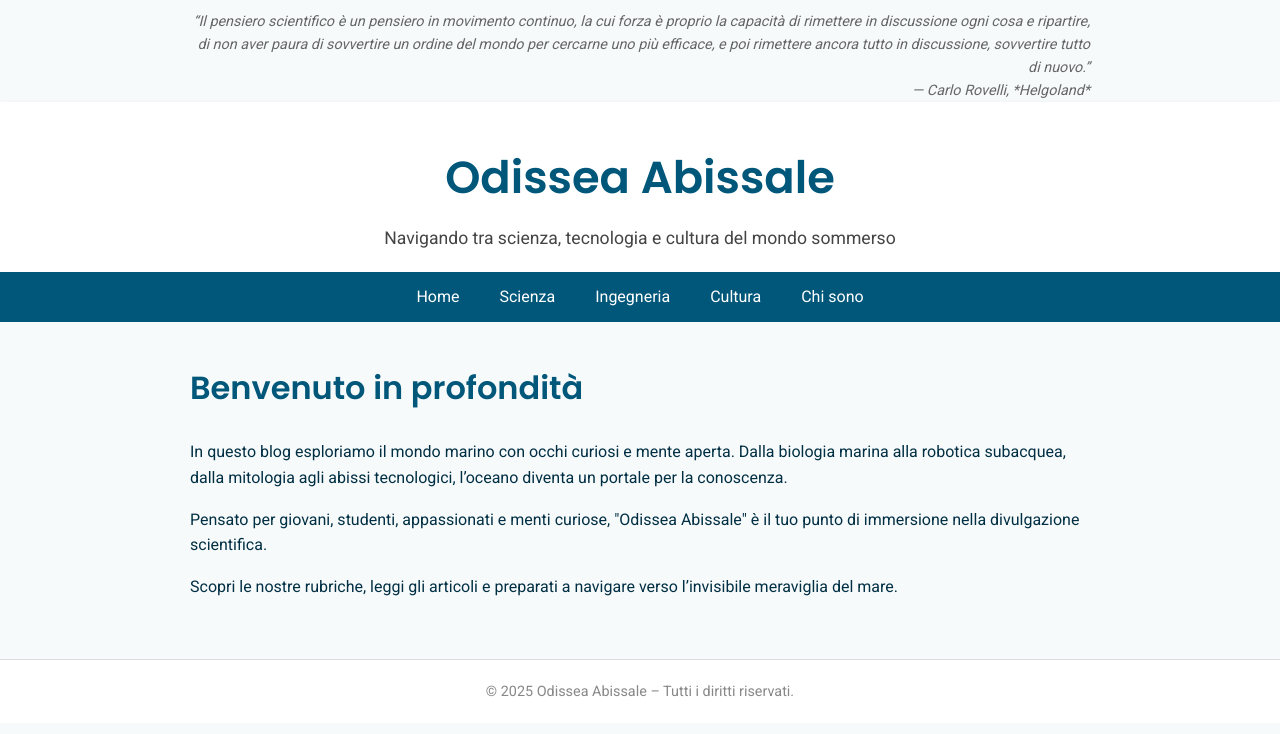
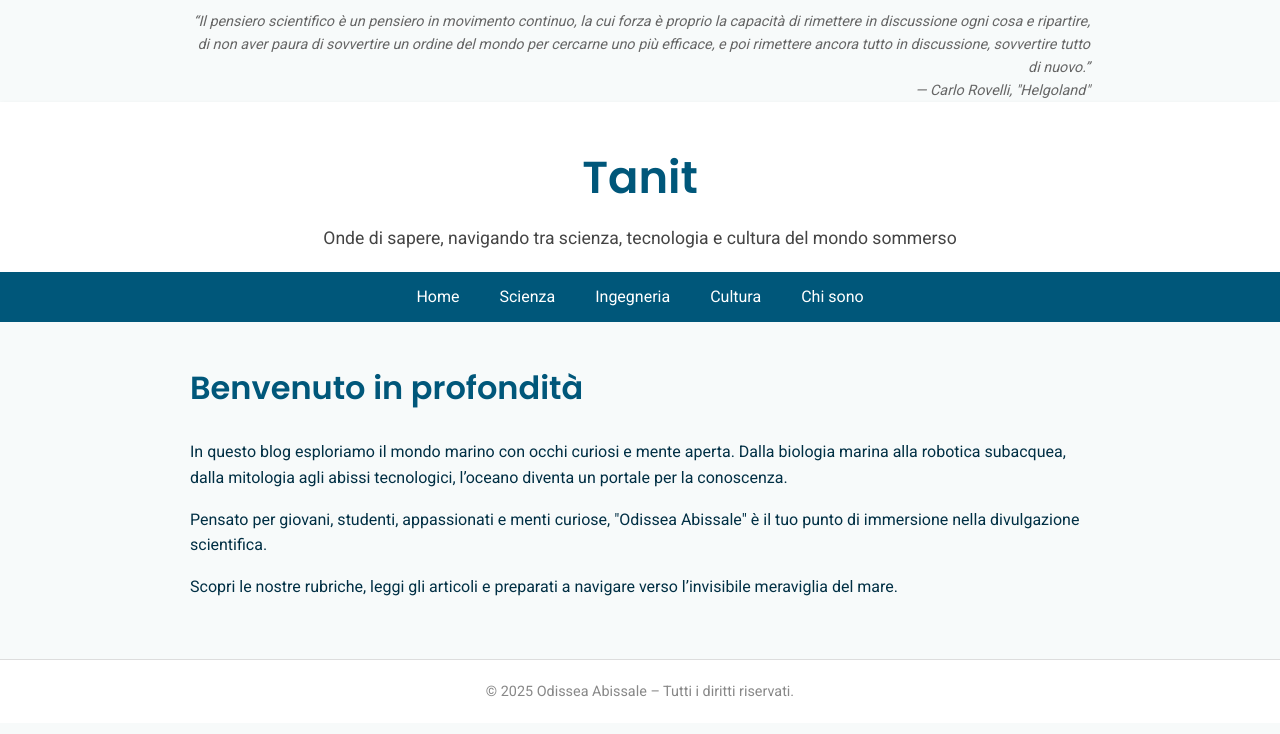
Before and after one commit to matteo-falace/tanit, a plain HTML site: page index.html in a window 1280 px wide. Drawn offline with Linux system fonts and the light colour scheme.

Commit message:
Update index.html

```diff
--- a/index.html
+++ b/index.html
@@ -94,12 +94,12 @@
 
   <div class="quote">
     “Il pensiero scientifico è un pensiero in movimento continuo, la cui forza è proprio la capacità di rimettere in discussione ogni cosa e ripartire, di non aver paura di sovvertire un ordine del mondo per cercarne uno più efficace, e poi rimettere ancora tutto in discussione, sovvertire tutto di nuovo.”
-    <br>— <em>Carlo Rovelli, *Helgoland*</em>
+    <br>— <em>Carlo Rovelli, "Helgoland"</em>
   </div>
 
   <header>
-    <h1>Odissea Abissale</h1>
-    <p>Navigando tra scienza, tecnologia e cultura del mondo sommerso</p>
+    <h1>Tanit</h1>
+    <p>Onde di sapere, navigando tra scienza, tecnologia e cultura del mondo sommerso</p>
   </header>
 
   <nav>
```
